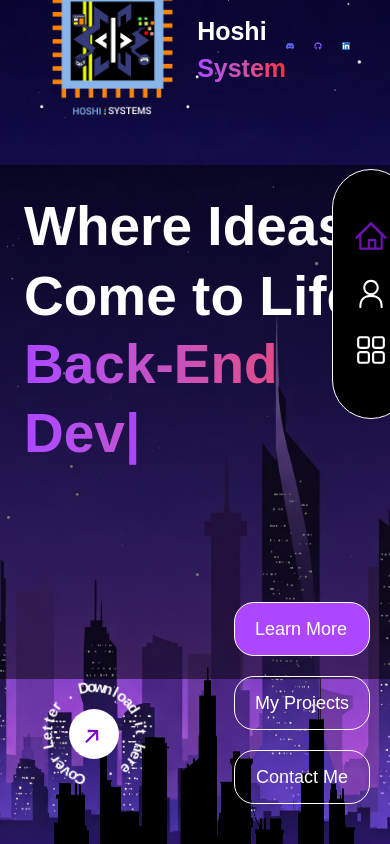
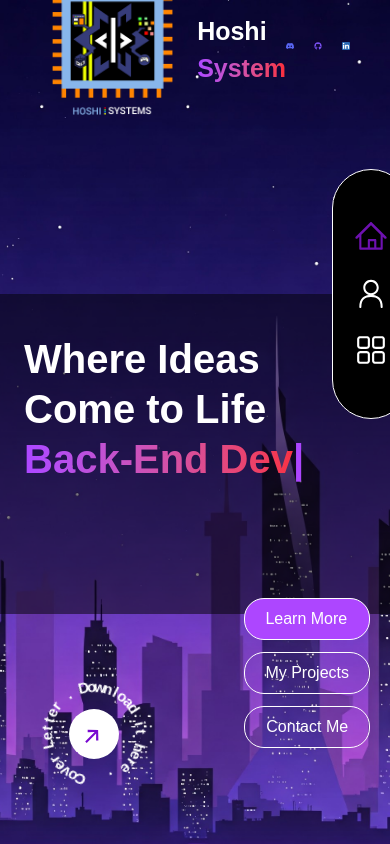
Before and after one commit to CharlesQuiroz/portfolio-site, a Next.js app: page / in a window 390 px wide. Built offline with nearby package versions, Linux system fonts and the light colour scheme.

Commit message:
Minor Fixes

```diff
--- a/app/my-projects/page.tsx
+++ b/app/my-projects/page.tsx
@@ -16,7 +16,7 @@ const Page = () => {
           </span>
           Designs
         </h1>
-        <div className='grid grid-cols-1 md:grid-cols-2 gap-8 w-full'>
+        <div className='grid grid-cols-1 md:grid-cols-2 gap-4 w-full'>
           {Coding_Projects.map((project, index) => (
             <ProjectCard
               key={index}
--- a/app/page.tsx
+++ b/app/page.tsx
@@ -16,44 +16,50 @@ export default function Home() {
     setContactModalOpen(false);
   };
 
+  // Only prevent scroll when contact modal is open
   useEffect(() => {
-    document.body.style.overflow = "hidden";
-    document.documentElement.style.overflow = "hidden";
+    if (isContactModalOpen) {
+      document.body.style.overflow = "hidden";
+      document.documentElement.style.overflow = "hidden";
+    } else {
+      document.body.style.overflow = "";
+      document.documentElement.style.overflow = "";
+    }
 
     return () => {
       document.body.style.overflow = "";
       document.documentElement.style.overflow = "";
     };
-  }, []);
+  }, [isContactModalOpen]);
 
   return (
-    <main className="w-screen h-screen relative overflow-hidden">
+    <main className="w-full h-screen relative overflow-hidden">
       <div className="flex items-center w-full h-full bg-cover bg-center"
         style={{
           backgroundImage: "url('/city-of-stars-bg.jpg')",
           backgroundPositionY: "bottom"
         }}>
-        <div className="grid grid-cols-1 md:grid-cols-2 bg-black/50 w-full">
-          <div className="px-6 md:px-10 lg:pl-40 pb-56 pt-10 md:pt-20 md:pb-20 flex flex-col gap-6 z-[10] max-w-[900px]">
-            <div className="scale-110 origin-left">
+        <div className="grid grid-cols-1 md:grid-cols-2 bg-black/50 w-full min-h-0 mt-16">
+          <div className="px-6 md:px-10 lg:pl-40 pb-20 pt-10 flex flex-col gap-4 md:gap-6 z-[10] max-w-full md:max-w-[900px]">
+            <div className="origin-left">
               <Typewriter />
             </div>
 
-            <p className="text-gray-200 text-lg md:text-xl hidden md:block max-w-[95%]">
-              Hi there! I&quot;m excited to share my work with you. I&quot;m a developer and graphics enthusiast, passionate about building engaging web experiences and creating visually appealing designs. I enjoy tackling both front-end and back-end challenges, and I&quot;m always eager to learn and grow.
+            <p className="text-gray-200 text-base md:text-lg lg:text-xm hidden md:block max-w-full">
+              Hi there! I&apos;m excited to share my work with you. I&apos;m a developer and graphics enthusiast, passionate about building engaging web experiences and creating visually appealing designs. I enjoy tackling both front-end and back-end challenges, and I&apos;m always eager to learn and grow.
             </p>
 
-            <div className="flex-col md:flex-row hidden md:flex gap-5 mt-4">
-              <Link href="/my-skills" className="rounded-[20px] group relative bg-purple-500 hover:bg-blue-400 px-6 border border-white py-4 text-xl text-white max-w-[220px] text-center">
+            <div className="flex-col md:flex-row hidden md:flex gap-3 md:gap-5 mt-2 md:mt-4">
+              <Link href="/my-skills" className="rounded-[20px] group relative bg-purple-500 hover:bg-blue-400 px-4 md:px-6 border border-white py-3 md:py-4 text-lg md:text-xl text-white max-w-[220px] text-center">
                 Learn More
               </Link>
-              <Link href="/my-projects" className="rounded-[20px] group relative bg-transparent hover:bg-blue-400 px-6 border border-white py-4 text-xl text-white max-w-[220px] text-center">
+              <Link href="/my-projects" className="rounded-[20px] group relative bg-transparent hover:bg-blue-400 px-4 md:px-6 border border-white py-3 md:py-4 text-lg md:text-xl text-white max-w-[220px] text-center">
                 <div className="absolute rounded-[20px] z-[1] bg-white inset-0 opacity-0 group-hover:opacity-20" />
                 My Projects
               </Link>
               <button
                 onClick={openContactModal}
-                className="rounded-[20px] group relative bg-transparent hover:bg-blue-400 px-6 border border-white py-4 text-xl text-white max-w-[220px] text-center"
+                className="rounded-[20px] group relative bg-transparent hover:bg-blue-400 px-4 md:px-6 border border-white py-3 md:py-4 text-lg md:text-xl text-white max-w-[220px] text-center"
               >
                 <div className="absolute rounded-[20px] z-[1] bg-white inset-0 opacity-0 group-hover:opacity-20" />
                 Contact Me
@@ -62,10 +68,10 @@ export default function Home() {
           </div>
 
           <div className="hidden md:flex items-center justify-center z-[10]">
-            <div className="relative scale-110 animate-float">
-              <div className="w-96 h-96 rounded-full border-4 border-white/70 flex items-center justify-center overflow-hidden relative">
+            <div className="relative md:scale-90 lg:scale-110 animate-float">
+              <div className="w-72 h-72 md:w-80 md:h-80 lg:w-96 lg:h-96 rounded-full border-4 border-white/70 flex items-center justify-center overflow-hidden relative">
                 <div className="absolute w-full h-full bg-blue-500/30 blur-md"></div>
-                <div className="rounded-full overflow-hidden w-88 h-88 relative">
+                <div className="rounded-full overflow-hidden w-64 h-64 md:w-72 md:h-72 lg:w-88 lg:h-88 relative">
                   <Image
                     src="/Profile.jpg"
                     alt="Profile"
@@ -82,28 +88,30 @@ export default function Home() {
           </div>
         </div>
 
-        <div className="absolute flex bottom-10 z-[20] right-5 flex-col md:hidden gap-5">
-          <Link href="/my-skills" className="rounded-[20px] group relative bg-purple-500 px-5 border border-white py-3 text-lg text-white max-w-[200px]">
+        {/* Fixed bottom buttons for mobile view */}
+        <div className="absolute flex bottom-24 sm:bottom-10 z-[20] right-5 flex-col md:hidden gap-3">
+          <Link href="/my-skills" className="rounded-[20px] group relative bg-purple-500 px-5 border border-white py-2 text-base text-white max-w-[200px]">
             Learn More
           </Link>
-          <Link href="/my-projects" className="rounded-[20px] group relative bg-transparent px-5 border border-white py-3 text-lg text-white max-w-[200px]">
+          <Link href="/my-projects" className="rounded-[20px] group relative bg-transparent px-5 border border-white py-2 text-base text-white max-w-[200px]">
             My Projects
           </Link>
           <button
             onClick={openContactModal}
-            className="rounded-[20px] group relative bg-transparent px-5 border border-white py-3 text-lg text-white max-w-[200px]"
+            className="rounded-[20px] group relative bg-transparent px-5 border border-white py-2 text-base text-white max-w-[200px]"
           >
             Contact Me
           </button>
         </div>
       </div>
 
-      <div className="absolute bottom-[-300px] z-[5] w-full h-full bg-cover bg-center">
+      {/* Adjusted city position */}
+      <div className="absolute bottom-[-250px] md:bottom-[-300px] z-[5] w-full">
         <Image src="/City.png"
           alt="City"
           height={3000}
           width={3000}
-          className="w-full h-full" />
+          className="w-full" />
       </div>
 
       <Image src="/stars.png"
--- a/components/ProjectCard.tsx
+++ b/components/ProjectCard.tsx
@@ -23,7 +23,7 @@ const ProjectCard = ({ image, title, text }: Props) => {
   return (
     <div
       onClick={handleFlip}
-      className='w-full h-[280px] rounded-md cursor-pointer'>
+      className='w-full h-[260px] rounded-md cursor-pointer'>
       <motion.div className='flip-card-inner w-full h-full'
         initial={false}
         animate={{ rotateY: isFlipped ? 180 : 360 }}
@@ -60,10 +60,10 @@ const ProjectCard = ({ image, title, text }: Props) => {
               />
             </div>
           </div>
-          <div className='absolute inset-0 w-full h-full rounded-md bg-black opacity-50'/>
+          <div className='absolute inset-0 w-full h-full rounded-md bg-black opacity-60'/>
           <div className='flex flex-col gap-5 py-1 z-20 relative'>
             <h1 className='text-white text-2xl font-semibold'>{title}</h1>
-            <p className='text-gray-200 text-lg'>{text}</p>
+            <p className='text-gray-200 text-sm'>{text}</p>
           </div>
         </div>
       </motion.div>
--- a/components/TypeWriter.tsx
+++ b/components/TypeWriter.tsx
@@ -41,7 +41,7 @@ export default function HeroText() {
   }, [subText, typing, index]);
 
   return (
-    <div className="flex flex-col text-white font-semibold text-[50px] leading-tight">
+    <div className="flex flex-col text-white font-semibold text-[40px] leading-tight">
       <h1>Where Ideas Come to Life</h1>
       <span className="relative block">
         <h1 className="invisible">
--- a/constants/index.ts
+++ b/constants/index.ts
@@ -148,7 +148,7 @@ export const Socials = [
 export const Coding_Projects = [
   {
     title: "Beepney: Ang Jeepney ni Utoy",
-    text: "A prototype UI/UX Design created in Figma about a mobile application that users can use for tracking jeepney routes in the Province of Batangas",
+    text: "Crafted a compelling UI/UX prototype in Figma for a mobile application, empowering users across Batangas Province to effortlessly track jeepney routes and navigate their commutes with ease",
     src: "/beepney.png",
   },
   {
@@ -158,7 +158,7 @@ export const Coding_Projects = [
   },
   {
     title: "Modern Nextjs Portfolio",
-    text: "My personal portfolio website built with Next.js. Created as a learning exercise and a space to showcase my web development journey and acquired skills.",
+    text: "Developed my personal portfolio website using Next.js as an immersive learning experience. This site serves as a dynamic showcase of my evolving web development journey and the industry-standard skills I'm actively building",
     src: "/Portfolio-Website.png",
   }
 ];
```
